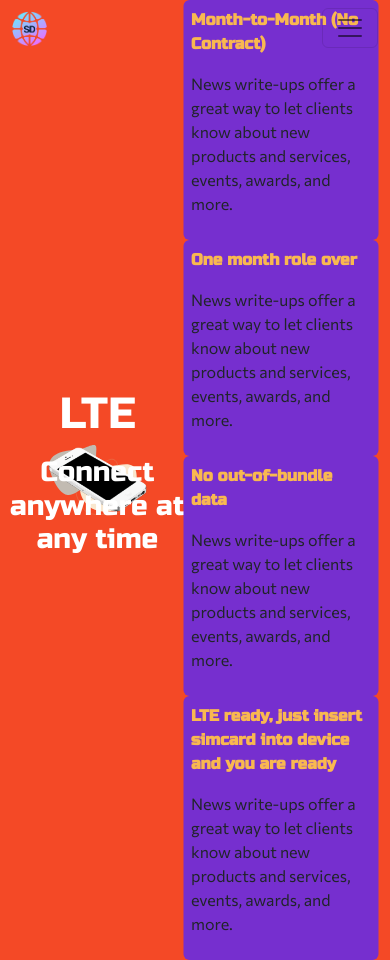
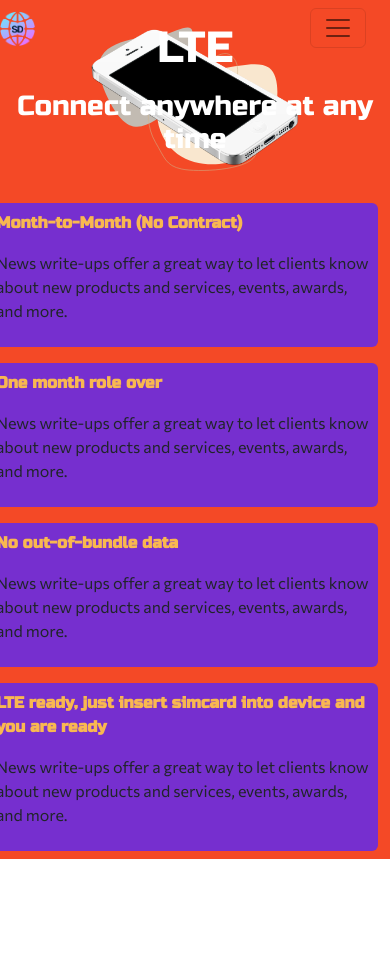
Before and after one commit to Xcose/SBWL, a React (Create React App) app: page /lte in a window 390 px wide. After the commit the page ends 859 px from the top, so only its background shows below. Built offline with nearby package versions, Linux system fonts and the light colour scheme.

Commit message:
lte layout fix

```diff
--- a/src/pages/LTE.jsx
+++ b/src/pages/LTE.jsx
@@ -8,13 +8,15 @@ import blob2 from "../images/blob(5).svg";
 const LTE = () => {
 	return (
 		<div
-			className="lte-section d-flex align-items-stretch flex-row"
+			className="lte-section d-flex align-items-stretch flex-row row"
 			style={{ minHeight: "100vh" }}
 		>
 			{/* navigation bar */}
 			<SiteNav />
-			<div className="w-50 div1 position-relative">
-				<div className="position-relative top-50 start-50 translate-middle text-center h-100">
+			<div className="col-12 col-md-6 position-relative">
+				{/* Desktop */}
+				<div className="d-none d-md-block">
+					<div className="text-center h-100">
 						<img
 							src={blob1}
 							alt="..."
@@ -43,9 +45,37 @@ const LTE = () => {
 						</p>
 					</div>
 				</div>
-			<div className="w-50">
+				{/* mobile */}
+				<div className="d-block d-md-none">
+					<div className="text-center h-100">
+						<img src={blob1} alt="..." className="w-50" />
+						<img
+							src={blob}
+							alt="..."
+							className="position-absolute top-50 start-50 translate-middle w-50"
+						/>
+						<img
+							src={blob2}
+							alt="..."
+							className="position-absolute top-50 start-50 translate-middle w-50"
+						/>
+						<img
+							src={phone}
+							alt="..."
+							className="position-absolute top-50 start-50 translate-middle w-50"
+						/>
+					</div>
+					<div className="position-absolute top-50 start-50 translate-middle text-center text-white w-100">
+						<p className="display-1 text-center title">LTE</p>
+						<p className="display-6 text-center title">
+							Connect anywhere at any time
+						</p>
+					</div>
+				</div>
+			</div>
+			<div className="col-12 col-md-6">
 				<div className="row position-relative top-50 start-50 translate-middle">
-					<div className="col-12 col-md-6">
+					<div className="col-12 col-md-6 py-2">
 						<div className="bg-lte-text rounded-2 p-2 h-100">
 							<p className="sub-title">Month-to-Month (No Contract)</p>
 							<p>
@@ -54,7 +84,7 @@ const LTE = () => {
 							</p>
 						</div>
 					</div>
-					<div className="col-12 col-md-6">
+					<div className="col-12 col-md-6 py-2">
 						<div className="bg-lte-text rounded-2 p-2 h-100">
 							<p className="sub-title">One month role over</p>
 							<p>
@@ -63,7 +93,7 @@ const LTE = () => {
 							</p>
 						</div>
 					</div>
-					<div className="col-12 col-md-6">
+					<div className="col-12 col-md-6 py-2">
 						<div className="bg-lte-text rounded-2 p-2 h-100">
 							<p className="sub-title">No out-of-bundle data</p>
 							<p>
@@ -72,7 +102,7 @@ const LTE = () => {
 							</p>
 						</div>
 					</div>
-					<div className="col-12 col-md-6">
+					<div className="col-12 col-md-6 py-2">
 						<div className="bg-lte-text rounded-2 p-2 h-100">
 							<p className="sub-title">
 								LTE ready, just insert simcard into device and you are ready
```
Lines whose indentation alone changed are shown as unchanged.
